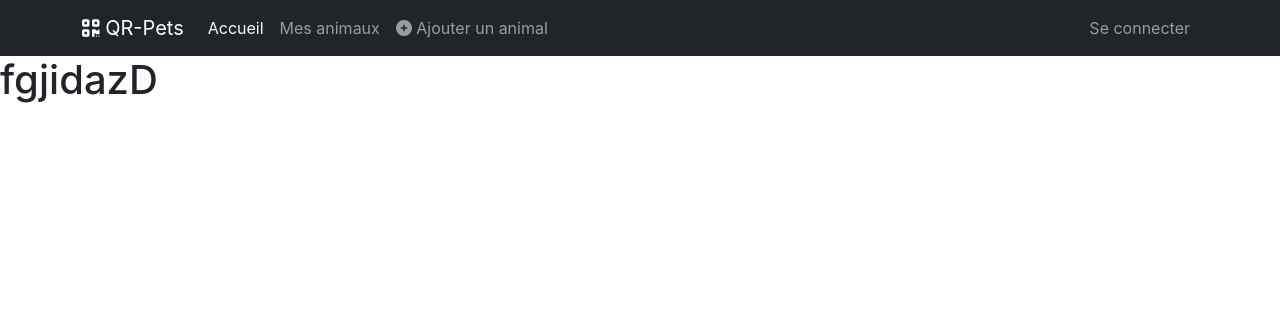
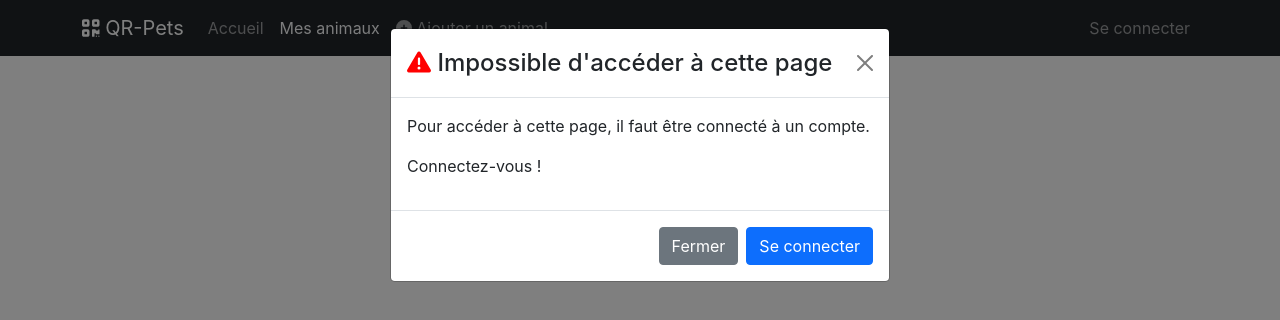
Before and after one commit to Jazz9426/pep_front, a React (Create React App) app: page /pet in a window 1280 px wide. Before the commit this address led to /. Shown: the top 320 px of the page. Built offline with nearby package versions, Linux system fonts and the light colour scheme.

Commit message:
protected pages with modal

```diff
--- a/src/forms/home.tsx
+++ b/src/forms/home.tsx
@@ -1,5 +1,7 @@
+import { Modal, ModalBody } from "react-bootstrap";
+
 export default function Home() {
     return (
-    <h1>fgjidazD</h1>
+        <h1>GRVUZUJIDSK</h1>
     )
 }
--- a/src/forms/login.tsx
+++ b/src/forms/login.tsx
@@ -50,7 +50,7 @@ export default function Login({changeUser} : {changeUser: (jwt: string, userId :
                     <Form.Control
                         required
                         type="password"
-                        placeholder="password"
+                        placeholder="mot de passe"
                         autoFocus
                         value={password}
                         onChange={(e) => {
--- /dev/null
+++ b/src/forms/loginModal.tsx
@@ -0,0 +1,42 @@
+import Button from 'react-bootstrap/Button';
+import Modal from 'react-bootstrap/Modal';
+import { useNavigate } from 'react-router';
+import { FontAwesomeIcon } from '@fortawesome/react-fontawesome';
+import { faTriangleExclamation } from '@fortawesome/free-solid-svg-icons';
+
+
+
+export default function LoginModal ({show} : {show : boolean}) {
+
+    let navigate = useNavigate();
+
+    function redirectToHome (){
+        navigate("/")
+    }
+
+    function redirectToLogin (){
+        navigate("/login")
+    }
+
+    return (
+
+        <Modal show={show} onHide={redirectToHome}>
+          <Modal.Header closeButton>
+            <Modal.Title><FontAwesomeIcon style={{color:'red'}} icon={faTriangleExclamation} />  Impossible d'accéder à cette page</Modal.Title>
+          </Modal.Header>
+          <Modal.Body>
+            <p>Pour accéder à cette page, il faut être connecté à un compte.</p>
+            <p>Connectez-vous !</p>
+          </Modal.Body>
+          <Modal.Footer>
+
+            <Button variant="secondary" onClick={redirectToHome}>
+              Fermer
+            </Button>
+            <Button variant="primary" onClick={redirectToLogin}>
+              Se connecter
+            </Button>
+          </Modal.Footer>
+        </Modal>
+    )
+}
--- a/src/forms/modifyPet.tsx
+++ b/src/forms/modifyPet.tsx
@@ -6,6 +6,8 @@ import Modal from 'react-bootstrap/Modal';
 import { useNavigate } from 'react-router';
 import { Pet } from '../interfaces/Pet.interface';
 import { API_URL } from '../constants';
+import { faPaw } from '@fortawesome/free-solid-svg-icons';
+import { FontAwesomeIcon } from '@fortawesome/react-fontawesome';
 
 
 export default function ModifyPet ({userId, jwt, pet, closeModal, refreshList} : {userId : number, jwt : string, pet : Pet|null, closeModal : () => void, refreshList : () => void}) {
@@ -74,7 +76,7 @@ export default function ModifyPet ({userId, jwt, pet, closeModal, refreshList} :
 
         <Modal show={true} onHide={closeModal}>
           <Modal.Header closeButton>
-            <Modal.Title>{pet.name}</Modal.Title>
+            <Modal.Title> <FontAwesomeIcon icon={faPaw} />{pet.name}</Modal.Title>
           </Modal.Header>
           <Modal.Body>
             <Form>
--- a/src/forms/pet.tsx
+++ b/src/forms/pet.tsx
@@ -8,12 +8,14 @@ import ModifyPet from "./modifyPet";
 import { faPaw } from '@fortawesome/free-solid-svg-icons';
 import { FontAwesomeIcon } from "@fortawesome/react-fontawesome";
 import { API_URL } from '../constants';
+import LoginModal from "./loginModal";
 
 
 export default function PetComponent ({connected, user, jwt} : {connected: boolean, user: User|null, jwt : string}){
   const [petList, setPetList] = useState<Pet[]>([])
   const [loaded, setLoaded] = useState(false)
   const [editedPet, setEditedPet] = useState<Pet|null>(null)
+  const [showLoginModal, setShowLoginModal] = useState(false);
   let navigate = useNavigate();
 
   function refreshList(){
@@ -23,8 +25,9 @@ export default function PetComponent ({connected, user, jwt} : {connected: boole
   }
 
   useEffect(() => {
-    if ( user === null){
-      navigate("/")
+    if ( jwt === ""){
+        setShowLoginModal(true)
+
     }
     return () => {}
   })
@@ -71,6 +74,7 @@ export default function PetComponent ({connected, user, jwt} : {connected: boole
       <ModifyPet refreshList={refreshList} userId={user ? user.id : -1} jwt={jwt} pet={editedPet} closeModal={() => {
         setEditedPet(null)
       } }/>
+      <LoginModal show={showLoginModal} />
     </Container>
   )
 }
--- a/src/forms/registerPet.tsx
+++ b/src/forms/registerPet.tsx
@@ -4,6 +4,7 @@ import {Button, Form, Container} from "react-bootstrap";
 import {useNavigate} from "react-router";
 import { User } from "../interfaces/User.interface";
 import { API_URL } from '../constants';
+import LoginModal from "./loginModal";
 
 function sendRegisterPetRequest (name : string, age : string, address : string, phoneNumber: string, clinicNumber : string, description : string, tag : string, jwt : string) {
     return Axios.post(`${API_URL}/pet`, {name, age, address, phoneNumber, clinicNumber, description, tag,},{
@@ -20,11 +21,13 @@ export default function RegisterPet({user,jwt} : {user : User|null , jwt : strin
     const [clinicNumber, setClinicNumber] = useState("");
     const [description, setDescription] = useState("");
     const [tag, setTag] = useState("");
+    const [showLoginModal, setShowLoginModal] = useState(false);
     let navigate = useNavigate();
 
     useEffect(() => {
-        if ( user === null){
-          navigate("/")
+        if ( jwt === ""){
+            setShowLoginModal(true)
+
         }
         return () => {}
       })
@@ -138,6 +141,7 @@ export default function RegisterPet({user,jwt} : {user : User|null , jwt : strin
                     </Button>
                 </div>
             </Form>
+            <LoginModal show={showLoginModal} />
         </Container>
     );
 }
```
